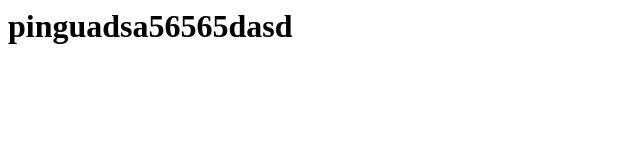
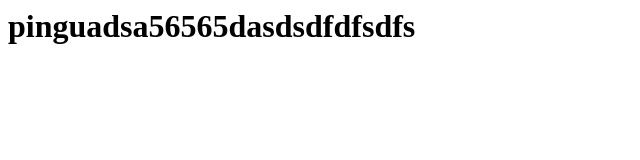
Before and after one commit to pingu87/www, a plain HTML site: page index.html in a window 1280 px wide. Shown: the whole page, without its empty margins (0-640 px from the left). Drawn offline with Linux system fonts and the light colour scheme.

Commit message:
no message

```diff
--- a/index.html
+++ b/index.html
@@ -1,6 +1,6 @@
 <html>
 <head></head>
 <body>
-<h1>pinguadsa56565dasd</h1>
+<h1>pinguadsa56565dasdsdfdfsdfs</h1>
 </body>
 </html>
```
